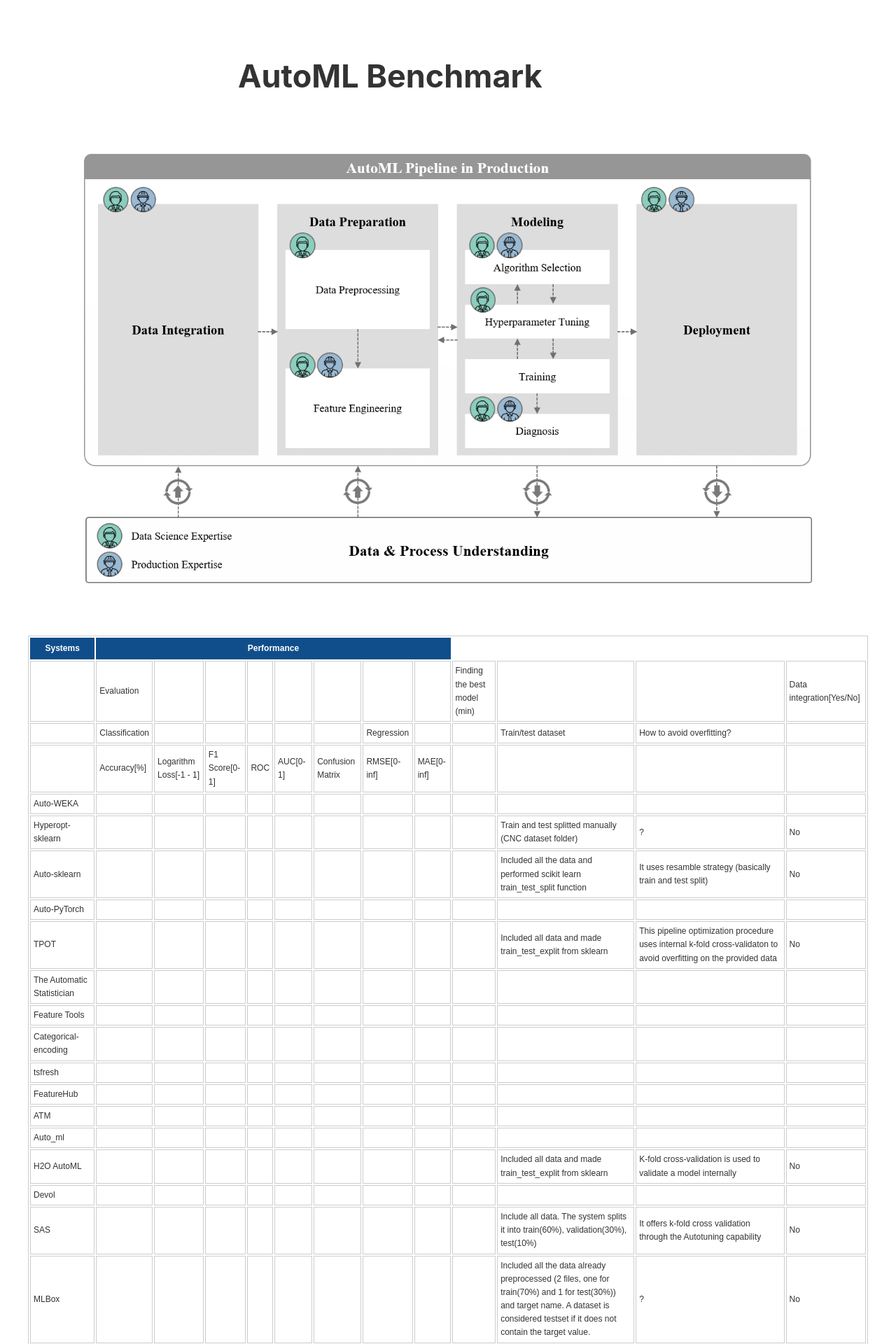
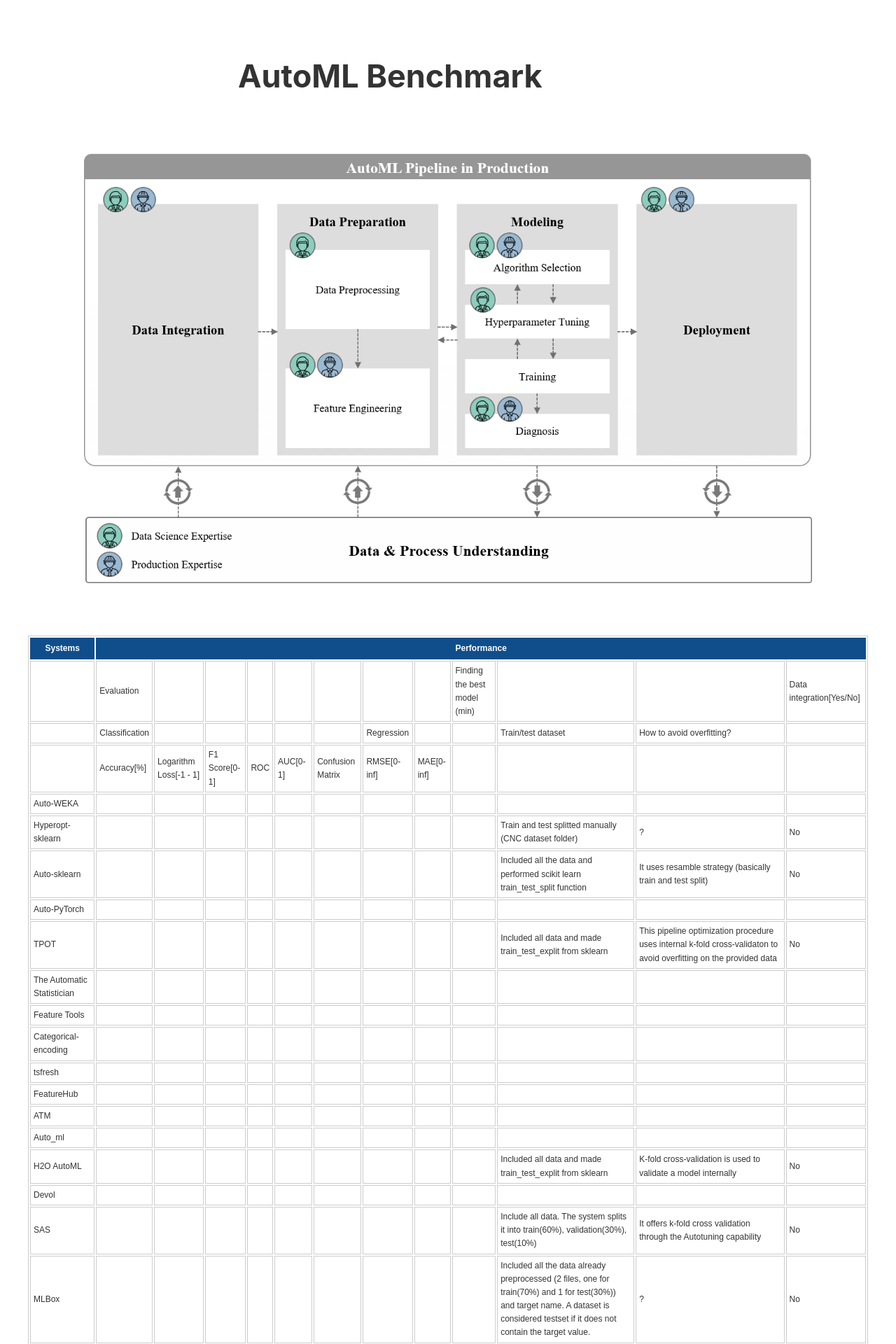
Before and after one commit to jonathankrauss/AutoML-Benchmark, a Jekyll site: the page built from README.md, in a window 1280 px wide. Shown: the top 1920 px of the page at 70% size. Built offline with Jekyll 4.4.1, drawn with Linux system fonts in a browser that asks for light colours; our own code applies the rules of GitHub Pages for plain Markdown files; comment, search, counter and statistics services are not loaded.

Commit message:
Update default.html

```diff
--- a/_layouts/default.html
+++ b/_layouts/default.html
@@ -146,7 +146,7 @@
 	}
 </style>
 <table class="tableizer-table">
-<thead><tr class="tableizer-firstrow"><th>Systems</th><th colspan="8">Performance</th></tr></thead><tbody>
+<thead><tr class="tableizer-firstrow"><th>Systems</th><th colspan="12">Performance</th></tr></thead><tbody>
  <tr><td>&nbsp;</td><td>Evaluation</td><td>&nbsp;</td><td>&nbsp;</td><td>&nbsp;</td><td>&nbsp;</td><td>&nbsp;</td><td>&nbsp;</td><td>&nbsp;</td><td>Finding the best model (min)</td><td>&nbsp;</td><td>&nbsp;</td><td>Data integration[Yes/No]</td></tr>
  <tr><td>&nbsp;</td><td>Classification</td><td>&nbsp;</td><td>&nbsp;</td><td>&nbsp;</td><td>&nbsp;</td><td>&nbsp;</td><td>Regression</td><td>&nbsp;</td><td>&nbsp;</td><td>Train/test dataset</td><td>How to avoid overfitting?</td><td>&nbsp;</td></tr>
  <tr><td>&nbsp;</td><td>Accuracy[%]</td><td>Logarithm Loss[-1 - 1]</td><td>F1 Score[0-1]</td><td>ROC</td><td>AUC[0-1]</td><td>Confusion Matrix</td><td>RMSE[0-inf]</td><td>MAE[0-inf]</td><td>&nbsp;</td><td>&nbsp;</td><td>&nbsp;</td><td>&nbsp;</td></tr>
```
